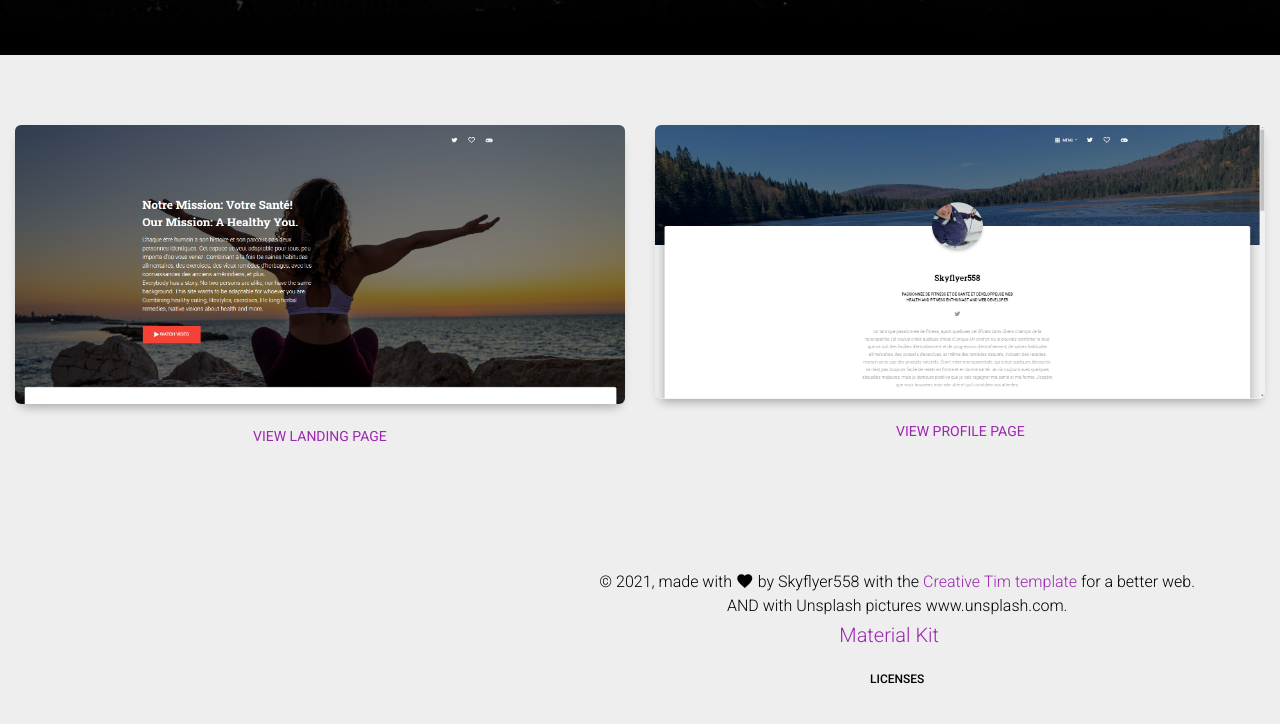
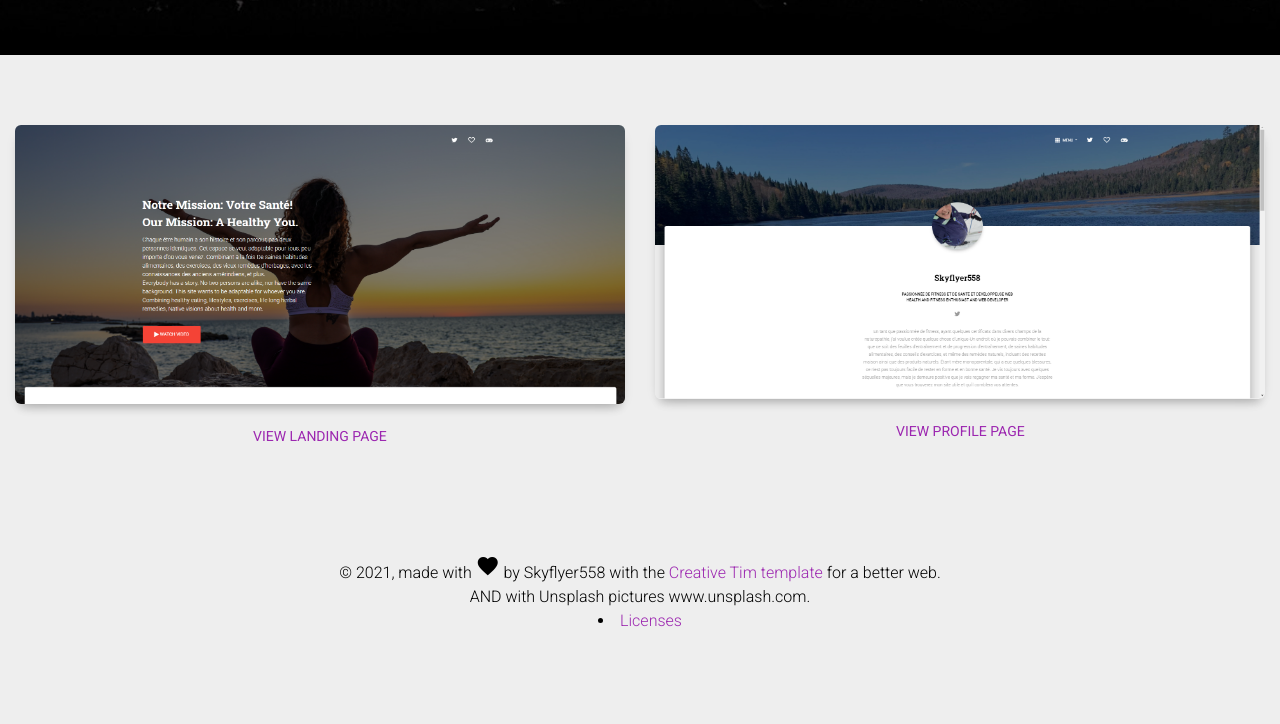
Before and after one commit to Skyflyer558/Healthy-YOU, a website: page index.html in a window 1280 px wide. Shown: the part 2834-3558 px from the top of the page. Drawn offline with Linux system fonts and the light colour scheme.

Commit message:
Update index.html

```diff
--- a/index.html
+++ b/index.html
@@ -276,21 +276,24 @@ The above copyright notice and this permission notice shall be included in all c
 
   <!--  End Modal -->
   <footer class="footer" data-background-color="black">
-    <div class="container">
+    <div class="container" id="footer">
 
-      <div class="copyright float-right">
+
+      <div class=""row align-items-center"">
+        <div class="col">
         &copy;
         <script>
           document.write(new Date().getFullYear())
         </script>, made with <i class="material-icons">favorite</i> by Skyflyer558 with the
         <a href="https://www.creative-tim.com/" target="_blank">Creative Tim template</a> for a better web.<br>AND with Unsplash pictures www.unsplash.com.<br>
-         <a class="navbar-brand" href="https://demos.creative-tim.com/material-kit/index.html" text-size="2px">
-          Material Kit </a>
-           <nav class="float-center">
+                    <nav class="float-center">
         <ul>
+          </div>
+                      </div>
+          <div class=""row align-items-center"">
+            <div class="col">
 
-
-          <li>
+               <li>
             <a href="https://www.creative-tim.com/license">
               Licenses
             </a>
@@ -298,6 +301,8 @@ The above copyright notice and this permission notice shall be included in all c
         </ul>
       </nav>
       </div>
+    </div>
+    </div>
     </div>
   </footer>
   <!--   Core JS Files   -->
```
